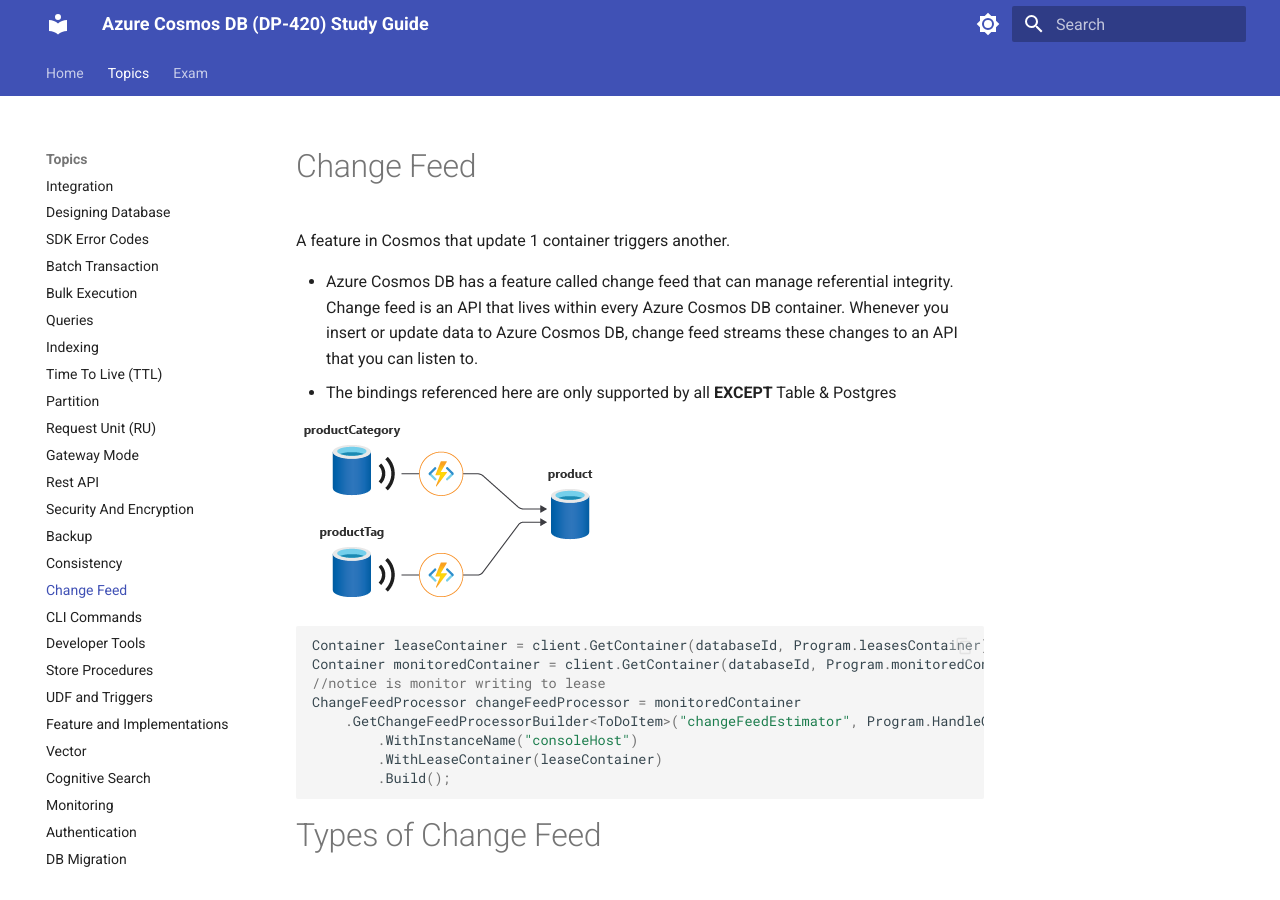
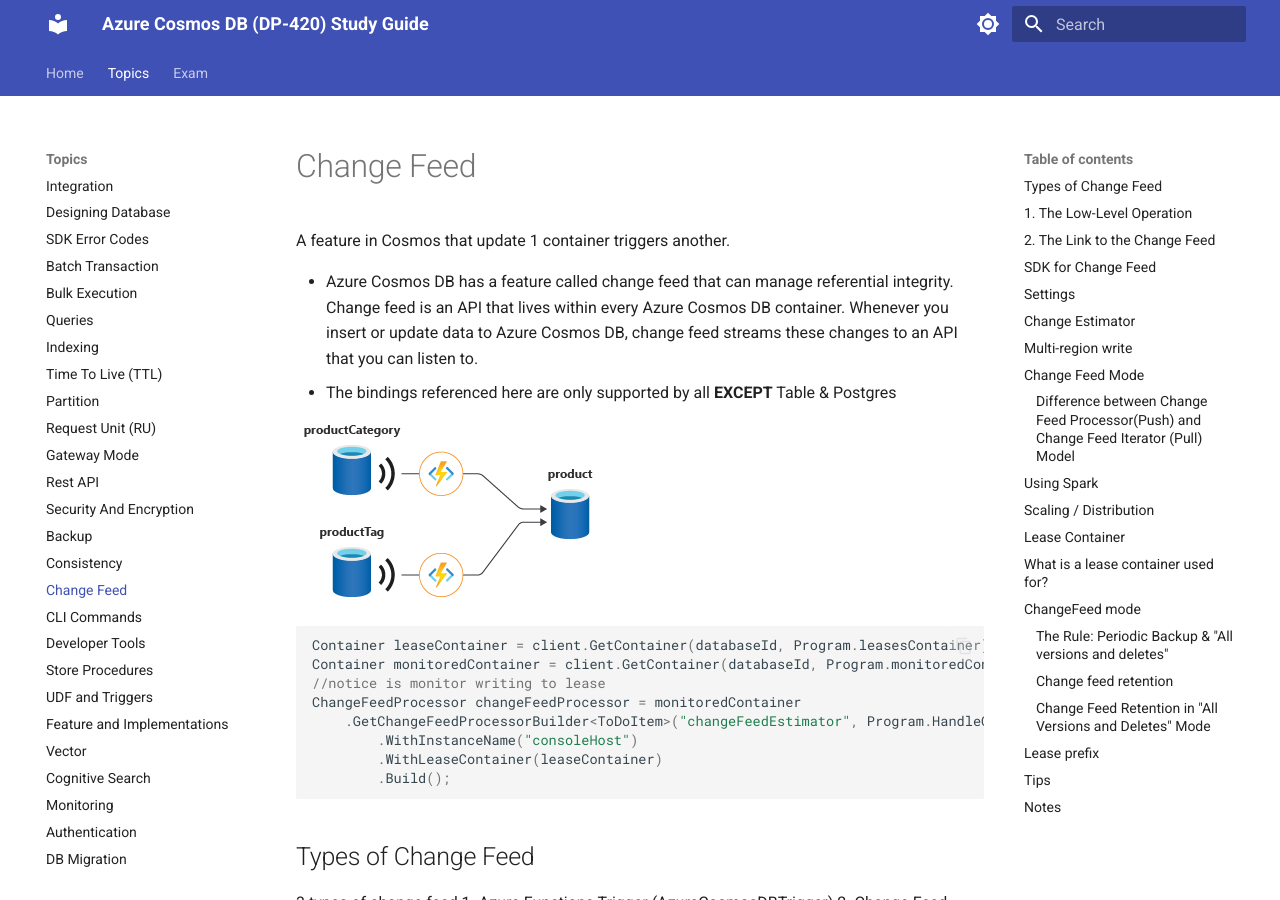
Before and after one commit to yoonghan/Azure-Cosmos-DB-DP-420, an MkDocs documentation site: the page built from docs/24. Change Feed.md, in a window 1280 px wide and 900 px high. Built offline with MkDocs 1.6.1 and Material for MkDocs 9.7.7, drawn with Linux system fonts in a browser that asks for light colours.

Commit message:
Update headers.

````diff
--- a/docs/24. Change Feed.md
+++ b/docs/24. Change Feed.md
@@ -18,7 +18,7 @@
         .Build();
 ```
 
-# Types of Change Feed
+## Types of Change Feed
 3 types of change feed
 1. Azure Functions Trigger  (AzureCosmosDBTrigger)
 2. Change Feed Processor (CFP)
@@ -117,14 +117,14 @@
 }
 ```
 
-# Multi-region write
+## Multi-region write
 For [multi-region write](https://learn.microsoft.com/en-us/azure/cosmos-db/multi-region-writes) accounts, there are two timestamps:
 1. The server epoch time at which the record was written in the local region. This is recorded as `_ts`.
 2. The epoch time at which the absence of a conflict was confirmed, or the conflict was resolved. This is recorded as `crts`.
 
 Change feed items come in the order recorded by `crts`.
 
-# Change Feed Mode
+## Change Feed Mode
 
 There are 2 feed modes
 - **Latest version mode** (aka INCREMENTAL) - you see the latest change from an insert or update for all items in the feed, and the feed is available for the life of the container. There's no indication whether a given change is from an insert or an update operation, and deletes aren't captured. Changes can be read from any point in time as far back as the origin of your container. _However, if an item is deleted, it's removed from the change feed history but not in lease container._
@@ -175,7 +175,7 @@
 -The Instance is a single person.
 -The Instance Name is the person's unique name—it's how the tracking sheet knows who to assign a chapter to.
 
-# Lease Container
+## Lease Container
 It's a container and need to be created manually or if with SDK can be created withLeaseIfNotExist (remember the later can only be created using master key, using Service Principal/Managed Identity will fail as SDK is data level only, not control plane). Default name is _leases_.
 
 ## What is a lease container used for?
@@ -195,7 +195,7 @@
 Owner | A unique ID for the current consumer instance (host/worker) that holds the lease (e.g., the name of the Azure Function app instance). | Used for load balancing and determining ownership; only the owner can renew the lease.
 Timestamp | The last time the lease was renewed. | Used by other hosts to determine if the current owner has failed (if the timestamp is too old).
 
-# ChangeFeed mode
+## ChangeFeed mode
 
 1. LatestVersion/Incremental - take the latest version. I.e. 2 updates on same record just takes the latest. (previously FullFidelity ) - (Old SDK includes delete), tracks all update and insert performed. CANNOT be used for periodic backup.
 2. **All versions and deletes change feed mode** - This is a feature under settings. If need to track delete you need to enable this not the first incremental and latest only. Both 1. and 2. can monitor delete. It needs to be enabled in container after feature is enabled.
@@ -208,18 +208,17 @@
 Efficiency | More efficient and smaller payload, as it aggregates rapid updates. | Less efficient due to higher volume of data, but provides a complete transaction history.
 Use Case | Most common use case: synchronization, materializing views, or simple data processing where you only care about the final result. | Audit logging, complex state machines, or scenarios requiring every intermediate document version.
 
-
-## The Rule: Periodic Backup &amp; "All versions and deletes"
+### The Rule: Periodic Backup &amp; "All versions and deletes"
 Backup Mode | Change Feed Mode | Retention for Reprocessing | Captures Deletes?
 -- | -- | -- | --
 Periodic (Default) | Latest Version Mode (Only option) | Unlimited (for current documents) | NO (Deletes are not logged)
 Continuous (Point-in-Time) | All Versions and Deletes Mode | Limited (Tied to backup retention, 7-30 days) | YES (Full history)
 
-# Change feed retention
+### Change feed retention
 
 The retention period on the Azure Cosmos DB Change Feed in the "All versions and deletes" mode is not unlimited; it is tied directly to your account's Continuous Backup retention period. It can only be either before 7 days or after 30 days, if you reset your lease and reprocess, you can get it either <=7 days or <=30 days.
 
-## Change Feed Retention in "All Versions and Deletes" Mode
+### Change Feed Retention in "All Versions and Deletes" Mode
 
 The "All versions and deletes" change feed mode provides a complete log of creates, updates, and deletes (including those from TTL expiration), enabling full fidelity event sourcing.
 
@@ -227,7 +226,7 @@
 
 Typical Period: The minimum continuous backup retention is 7 days, meaning your change feed will typically only retain events for the last 7 days. However, this can be extended up to 30 days.
 
-# Lease prefix
+## Lease prefix
 
 If you have 4 physical partitions and 1 tenant is hogging 90% of the traffic, the "Lease Prefix" solves it like this:
 
@@ -261,13 +260,13 @@
 1. Deploy the same Function App twice with different environment variables for the LeaseContainerPrefix.
 2. Use a manual logic inside the code to ignore data that doesn't belong to that specific tenant (though this is less efficient than the SDK approach above).
 
-# Tips
+## Tips
 
 If exam says "Change Data Capture". I means to use either Azure Data Factory or Azure Synapse Analytics , but check if there are No SDK keyword. These are not SDK but another service/application.
 
 Easily mistaken as change feed.
 
-# Notes
+## Notes
 1. Conflict feed is totally another thing. Do not get confused or mixed up.
 2. leasePrefix = processor name.
 3. Ttl update change are recorded in change feed.
--- a/docs/25. CLI Command.md
+++ b/docs/25. CLI Command.md
@@ -36,7 +36,7 @@
    --idx '{"indexingMode": "consistent", "automatic": "true"}'
 ```
 
-# Throughput
+## Throughput
 
 NOT sure how true without migrate keyword. But consider on the command `az cosmosdb sql database create` there are no parameters to specify the throughput-type.
 
@@ -48,7 +48,7 @@
 Manual | --max-throughput | Converts to Autoscale with that ceiling.
 
 
-## Manual
+### Manual
 
 (See difference between **database** and **container** command)
 ```bash
@@ -67,7 +67,7 @@
     --throughput '4000'
 ```
 
-## Autoscale
+### Autoscale
 
 ```bash
 az cosmosdb sql container throughput update
@@ -75,7 +75,7 @@
   --max-throughput '4000'
 ```
 
-## Migrate for switching
+### Migrate for switching
 
 You cannot change throughput-type without **MIGRATE** keyword.
 
@@ -94,10 +94,10 @@
     --max-throughput '5000'
 ```
 
-# CosmosDB Account Update
+## CosmosDB Account Update
 To change settings at account level use `az cosmosdb update`:
 
-## Failover
+## Region Failover
 https://learn.microsoft.com/en-us/training/modules/write-scripts-for-azure-cosmos-db-sql-api/6-change-region-failover-priority
 1. failover
 2. add/update/delete region (all the same ... if not included it's remove)
````
Also changed, not shown: docs/26. DeveloperTools.md (+175 -173 lines).
